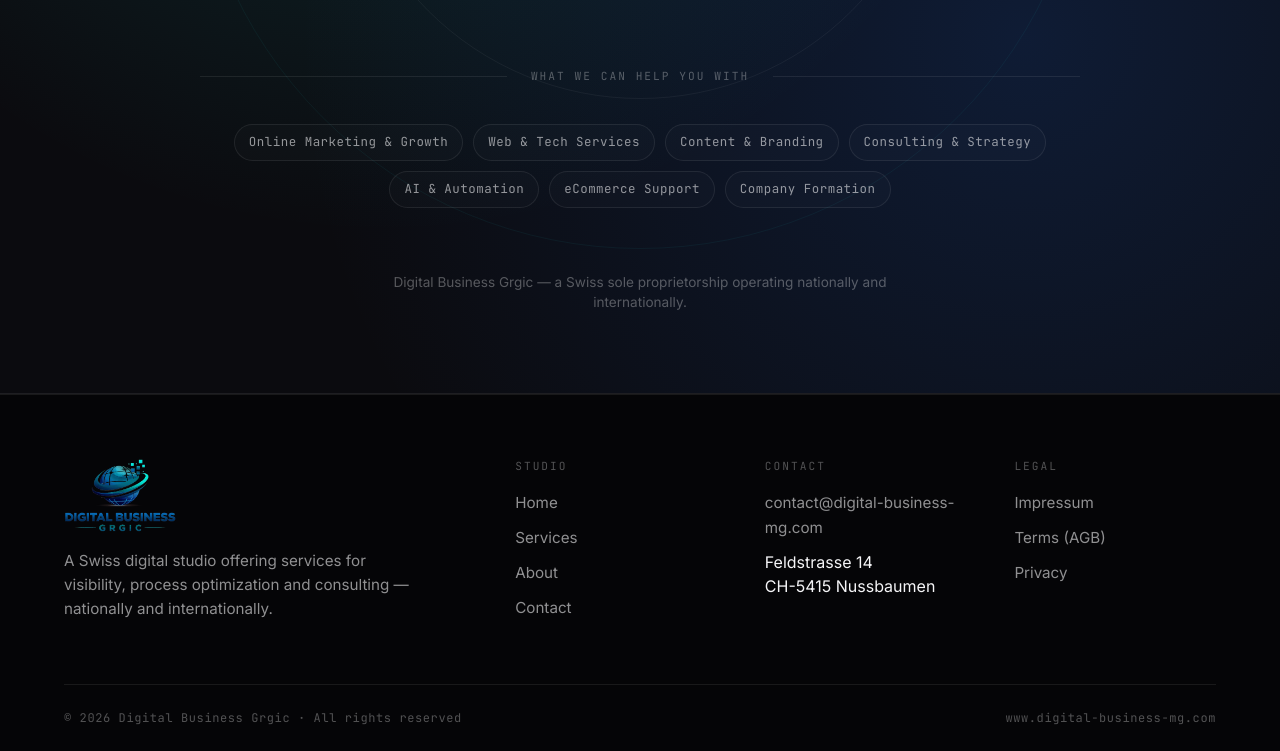
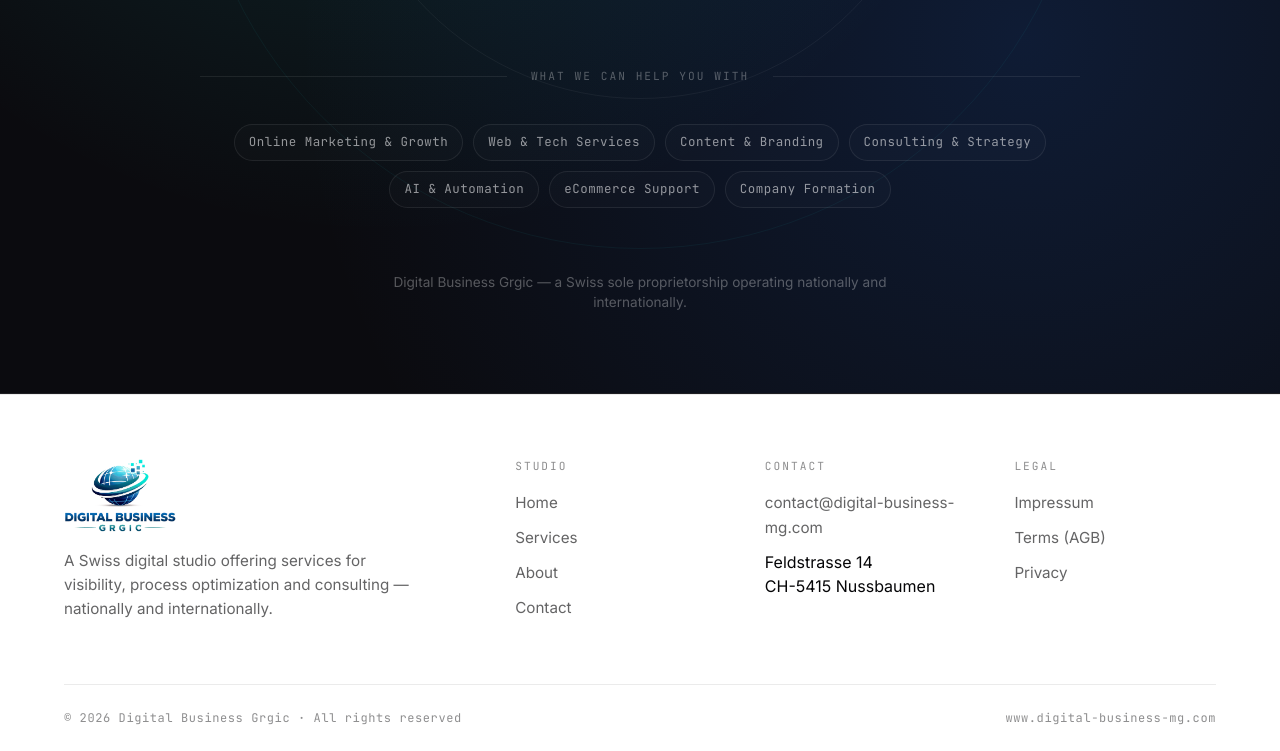
Before and after one commit to SlavkoSipka/GRGIC-DIGITAL, a website: page index.html in a window 1280 px wide. Shown: the part 7684-8435 px from the top of the page. Drawn offline with Linux system fonts and the light colour scheme.

Commit message:
beli footert

```diff
--- a/styles/main.css
+++ b/styles/main.css
@@ -2142,9 +2142,11 @@
 /* ---------- 13. FOOTER ---------- */
 .footer {
   padding-block: var(--s-7) var(--s-3);
-  background: var(--bg);
-  border-top: 1px solid var(--border);
-}
+  background: #ffffff;
+  color: #050507;
+  border-top: 1px solid rgba(5, 5, 7, 0.08);
+}
+.footer a { color: inherit; }
 .footer__grid {
   display: grid;
   grid-template-columns: 2fr 1fr 1fr 1fr;
@@ -2165,7 +2167,7 @@
   margin-bottom: var(--s-2);
 }
 .footer__brand p {
-  color: var(--text-muted);
+  color: rgba(5, 5, 7, 0.62);
   font-size: 0.95rem;
   max-width: 38ch;
   line-height: 1.55;
@@ -2176,27 +2178,27 @@
   font-size: 0.7rem;
   letter-spacing: 0.18em;
   text-transform: uppercase;
-  color: var(--text-faint);
+  color: rgba(5, 5, 7, 0.45);
   margin-bottom: var(--s-2);
   font-weight: 400;
 }
 .footer__col ul { display: flex; flex-direction: column; gap: 10px; }
 .footer__col a {
-  color: var(--text-muted);
+  color: rgba(5, 5, 7, 0.62);
   font-size: 0.95rem;
   transition: color var(--dur-fast) var(--ease);
 }
-.footer__col a:hover { color: var(--text); }
+.footer__col a:hover { color: #050507; }
 
 .footer__bottom {
   display: flex;
   justify-content: space-between;
   align-items: center;
   padding-top: var(--s-3);
-  border-top: 1px solid var(--border);
+  border-top: 1px solid rgba(5, 5, 7, 0.08);
   font-family: var(--font-mono);
   font-size: 0.75rem;
-  color: var(--text-faint);
+  color: rgba(5, 5, 7, 0.45);
   letter-spacing: 0.05em;
   flex-wrap: wrap;
   gap: var(--s-2);
```
